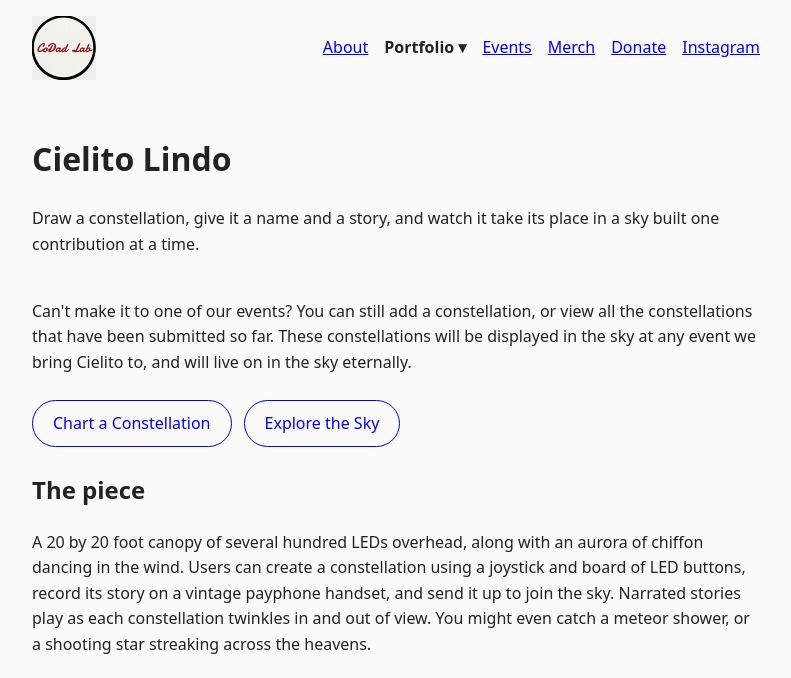
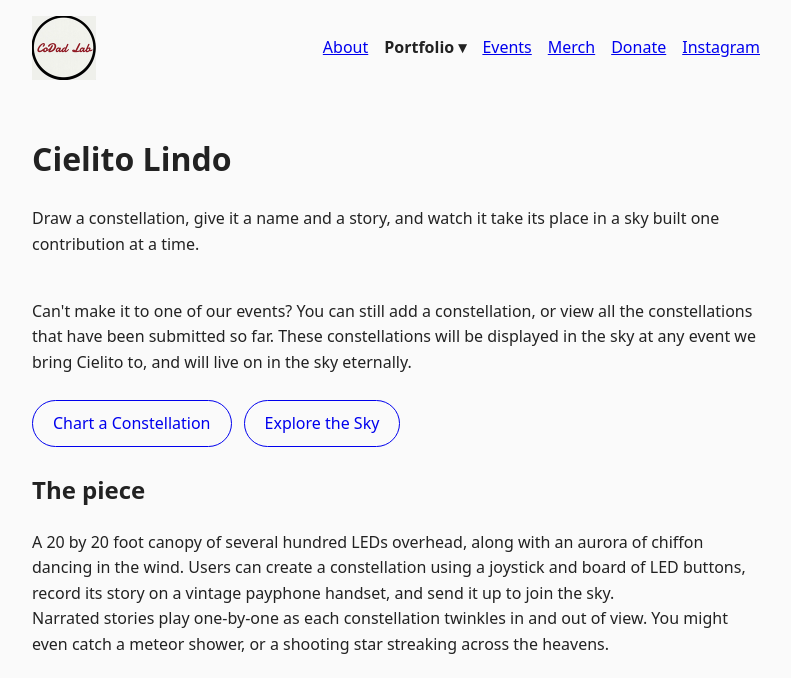
Before and after one commit to codad-labs/codadlabs-site, a plain HTML site: page portfolio/cielito-lindo/index.html in a window 1280 px wide. Shown: the top 678 px of the page, without its empty margins (244-1035 px from the left). Drawn offline with Linux system fonts and the light colour scheme.

Commit message:
Enhance description of constellation interaction by adding details about narrated stories

```diff
--- a/portfolio/cielito-lindo/index.html
+++ b/portfolio/cielito-lindo/index.html
@@ -54,7 +54,8 @@
     along with an aurora of chiffon dancing in the wind.
     Users can create a constellation using a joystick and board of LED buttons,
     record its story on a vintage payphone handset, and send it up to join the sky.
-    Narrated stories play as each constellation twinkles in and out of view.
+    <br>
+    Narrated stories play one-by-one as each constellation twinkles in and out of view.
     You might even catch a meteor shower, or a shooting star streaking across the heavens.
   </p>
 
```
